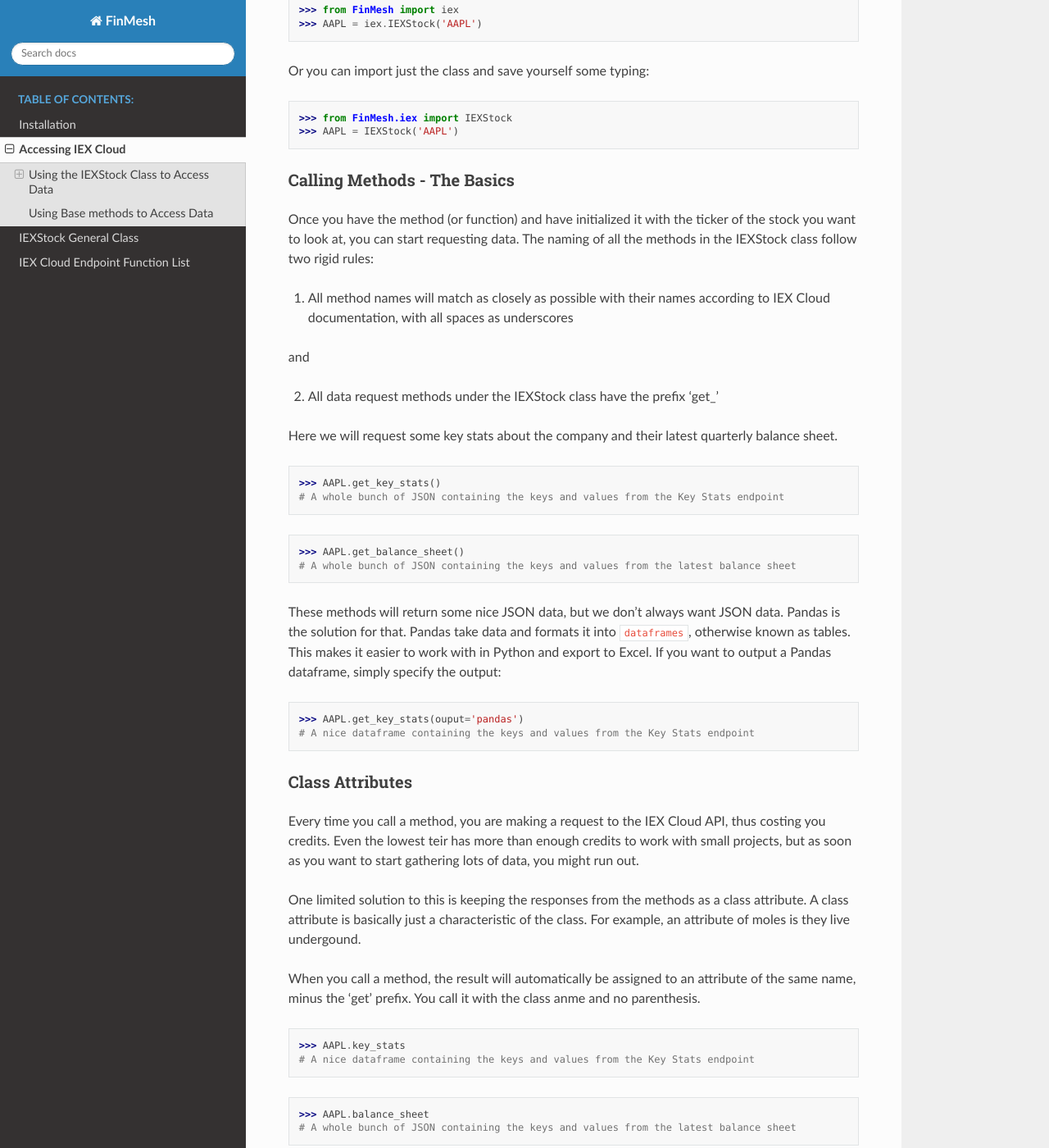
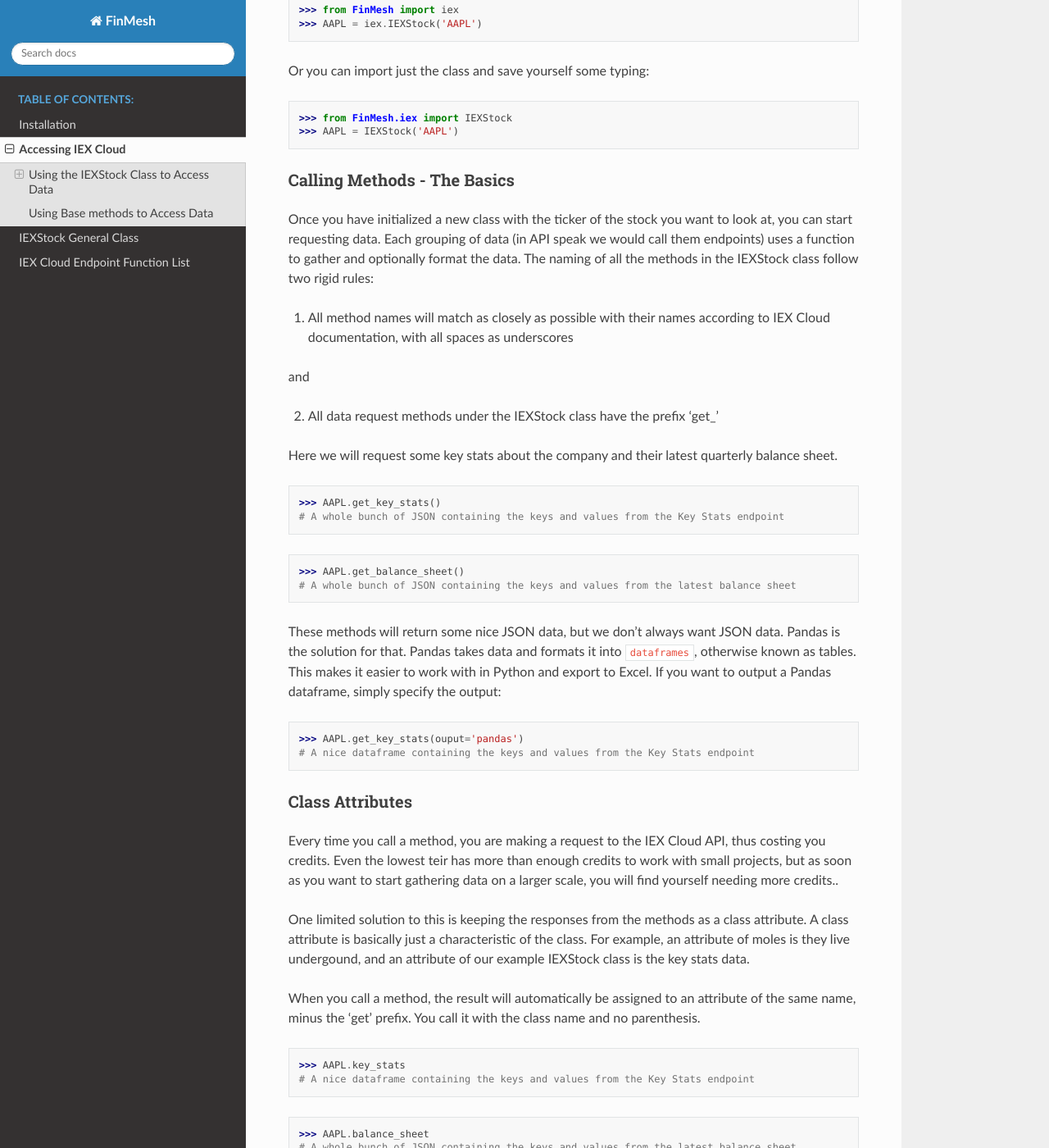
Before and after one commit to MichaelPHartmann/FinMesh, a Sphinx documentation site: the page built from docs/source/iextutorial.rst, in a window 1280 px wide and 1400 px high, scrolled down 1093 px. Shown: the whole window at 82% size. Built offline with Sphinx 7.4.7 and the Read the Docs theme 2.0.0, drawn with Linux system fonts in a browser that asks for light colours; some of the changed text lies outside the part shown.

Commit message:
Update RTD for spelling/clarity

```diff
--- a/docs/source/iextutorial.rst
+++ b/docs/source/iextutorial.rst
@@ -2,7 +2,7 @@ Accessing IEX Cloud
 ###################
 
 These tutorials are meant for those who are new to programming, and cover each step fairly thoroughly.
-If you are experienced in Python, the docs are more in depth on the actual methods available.
+If you are experienced in Python, the docs are more in depth and cover the actual methods available.
 
 Using the IEXStock Class to Access Data
 =======================================
@@ -46,7 +46,8 @@ Or you can import just the class and save yourself some typing:
 Calling Methods - The Basics
 ^^^^^^^^^^^^^^^^^^^^^^^^^^^^
 
-Once you have the method (or function) and have initialized it with the ticker of the stock you want to look at, you can start requesting data.
+Once you have initialized a new class with the ticker of the stock you want to look at, you can start requesting data.
+Each grouping of data (in API speak we would call them endpoints) uses a function to gather and optionally format the data.
 The naming of all the methods in the IEXStock class follow two rigid rules:
 
 1. All method names will match as closely as possible with their names according to IEX Cloud documentation, with all spaces as underscores
@@ -64,7 +65,7 @@ Here we will request some key stats about the company and their latest quarterly
   # A whole bunch of JSON containing the keys and values from the latest balance sheet
 
 These methods will return some nice JSON data, but we don't always want JSON data. Pandas is the solution for that.
-Pandas take data and formats it into ``dataframes``, otherwise known as tables.
+Pandas takes data and formats it into ``dataframes``, otherwise known as tables.
 This makes it easier to work with in Python and export to Excel.
 If you want to output a Pandas dataframe, simply specify the output:
 
@@ -75,13 +76,13 @@ Class Attributes
 ^^^^^^^^^^^^^^^^
 
 Every time you call a method, you are making a request to the IEX Cloud API, thus costing you credits.
-Even the lowest teir has more than enough credits to work with small projects, but as soon as you want to start gathering lots of data, you might run out.
+Even the lowest teir has more than enough credits to work with small projects, but as soon as you want to start gathering data on a larger scale, you will find yourself needing more credits..
 
 One limited solution to this is keeping the responses from the methods as a class attribute.
-A class attribute is basically just a characteristic of the class. For example, an attribute of moles is they live undergound.
+A class attribute is basically just a characteristic of the class. For example, an attribute of moles is they live undergound, and an attribute of our example IEXStock class is the key stats data.
 
 When you call a method, the result will automatically be assigned to an attribute of the same name, minus the '\get' prefix.
-You call it with the class anme and no parenthesis.
+You call it with the class name and no parenthesis.
 
   >>> AAPL.key_stats
   # A nice dataframe containing the keys and values from the Key Stats endpoint
```
Also changed, not shown: 11 other files.
